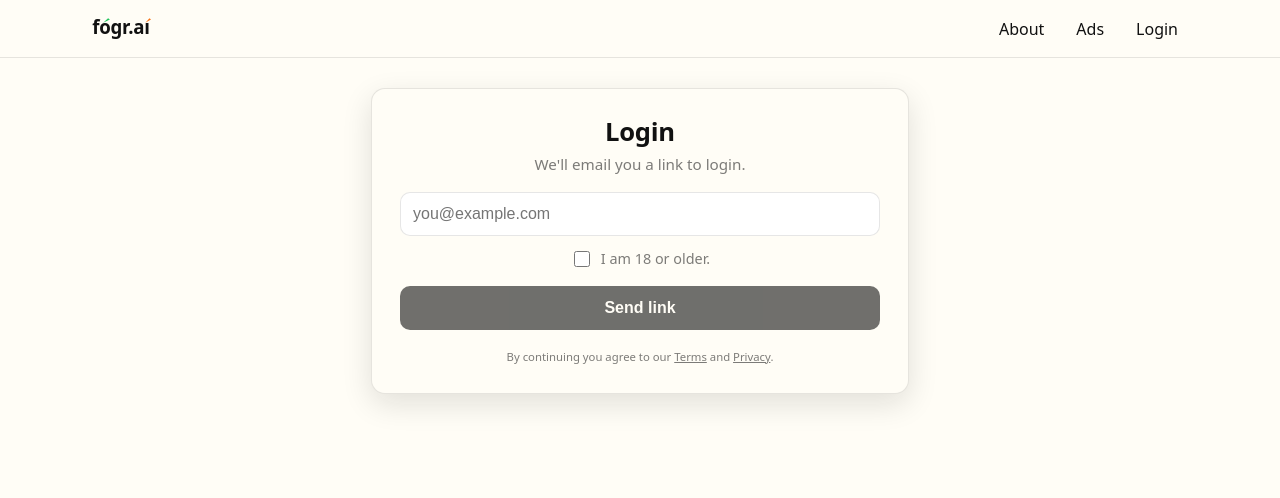
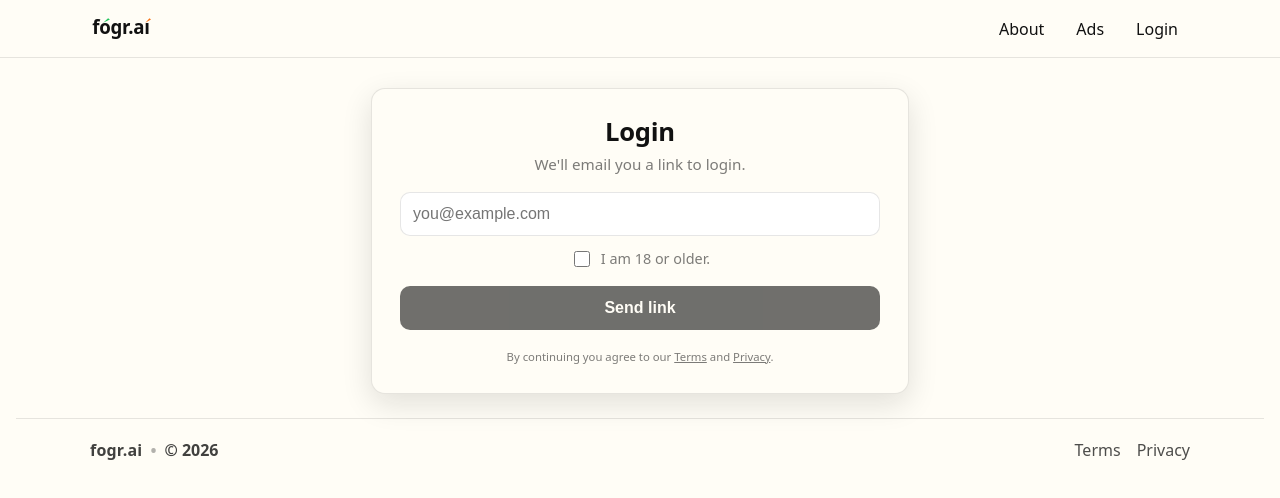
Before and after one commit to fograi/fogr.ai, a SvelteKit app: page /login in a window 1280 px wide. Shown: the top 498 px of the page. Built offline with nearby package versions, Linux system fonts and the light colour scheme; no server answers; the database is empty.

Commit message:
feat: add footer with brand information and legal links

```diff
--- a/src/routes/+layout.svelte
+++ b/src/routes/+layout.svelte
@@ -2,7 +2,9 @@
 	import '../app.css';
 	import favicon from '$lib/assets/favicon.ico';
 	import Navbar from '$lib/components/Navbar.svelte';
+	import { resolve } from '$app/paths';
 
+	const year = new Date().getFullYear();
 	let { children } = $props();
 </script>
 
@@ -16,8 +18,65 @@
 	{@render children()}
 </main>
 
+<footer class="site-footer">
+	<div class="wrap">
+		<div class="brand-line">
+			<span class="brand-name">fogr.ai</span>
+			<span class="dot">•</span>
+			<span>© {year}</span>
+		</div>
+		<nav class="legal" aria-label="Legal">
+			<a href={resolve('/(public)/terms')}>Terms</a>
+			<a href={resolve('/(public)/privacy')}>Privacy</a>
+		</nav>
+	</div>
+</footer>
+
 <style>
 	main {
 		padding-top: 4rem;
 	}
+	.site-footer {
+		border-top: 1px solid var(--hairline);
+		background: var(--surface);
+	}
+	.site-footer .wrap {
+		max-width: 1100px;
+		margin: 0 auto;
+		padding: 1.25rem 1rem 2rem;
+		display: flex;
+		flex-direction: column;
+		gap: 0.75rem;
+		align-items: center;
+		justify-content: space-between;
+	}
+	.brand-line {
+		display: inline-flex;
+		align-items: center;
+		gap: 0.5rem;
+		font-weight: 700;
+		color: color-mix(in srgb, var(--fg) 80%, transparent);
+	}
+	.brand-name {
+		letter-spacing: 0.2px;
+	}
+	.dot {
+		opacity: 0.4;
+	}
+	.legal {
+		display: inline-flex;
+		gap: 1rem;
+	}
+	.legal a {
+		text-decoration: none;
+		color: color-mix(in srgb, var(--fg) 75%, transparent);
+	}
+	.legal a:hover {
+		color: var(--fg);
+	}
+	@media (min-width: 768px) {
+		.site-footer .wrap {
+			flex-direction: row;
+		}
+	}
 </style>
```
